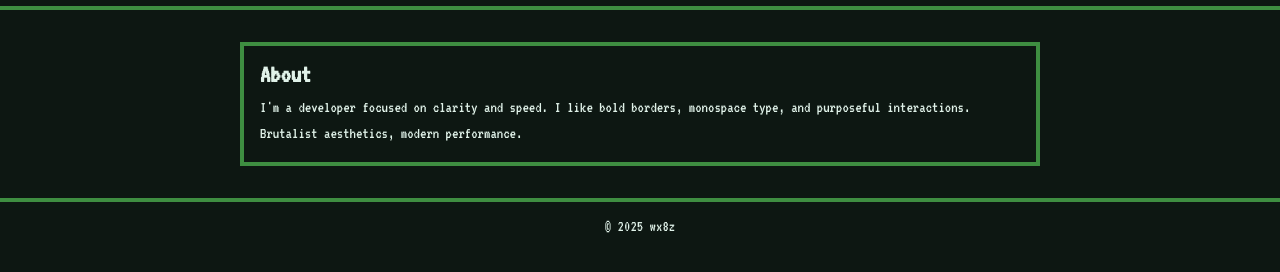
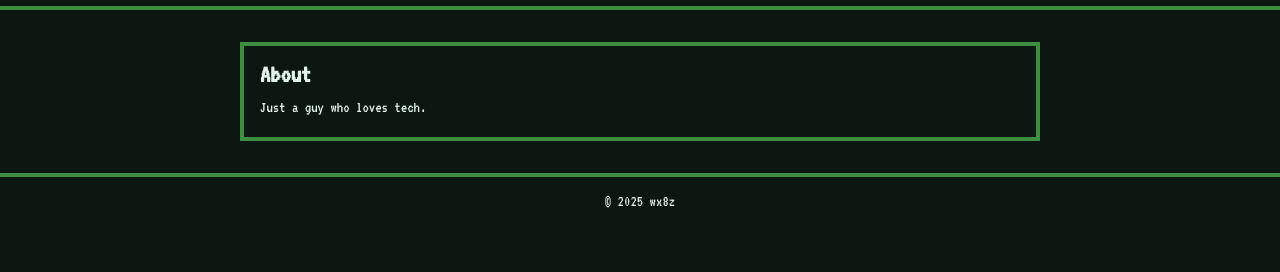
Before and after one commit to wx8z/wx8z.github.io, a plain HTML site: page about.html in a window 1280 px wide. Shown: the part 50-322 px from the top of the page. Drawn offline with Linux system fonts and the light colour scheme.

Commit message:
Update about section description

```diff
--- a/about.html
+++ b/about.html
@@ -22,7 +22,7 @@
   <main id="main">
     <section class="section reveal" aria-labelledby="about-title">
       <h1 id="about-title" class="section-title">About</h1>
-      <p>I'm a developer focused on clarity and speed. I like bold borders, monospace type, and purposeful interactions. Brutalist aesthetics, modern performance.</p>
+      <p>Just a guy who loves tech.</p>
     </section>
   </main>
   <footer class="site-footer"><p>© 2025 wx8z</p></footer>
```
